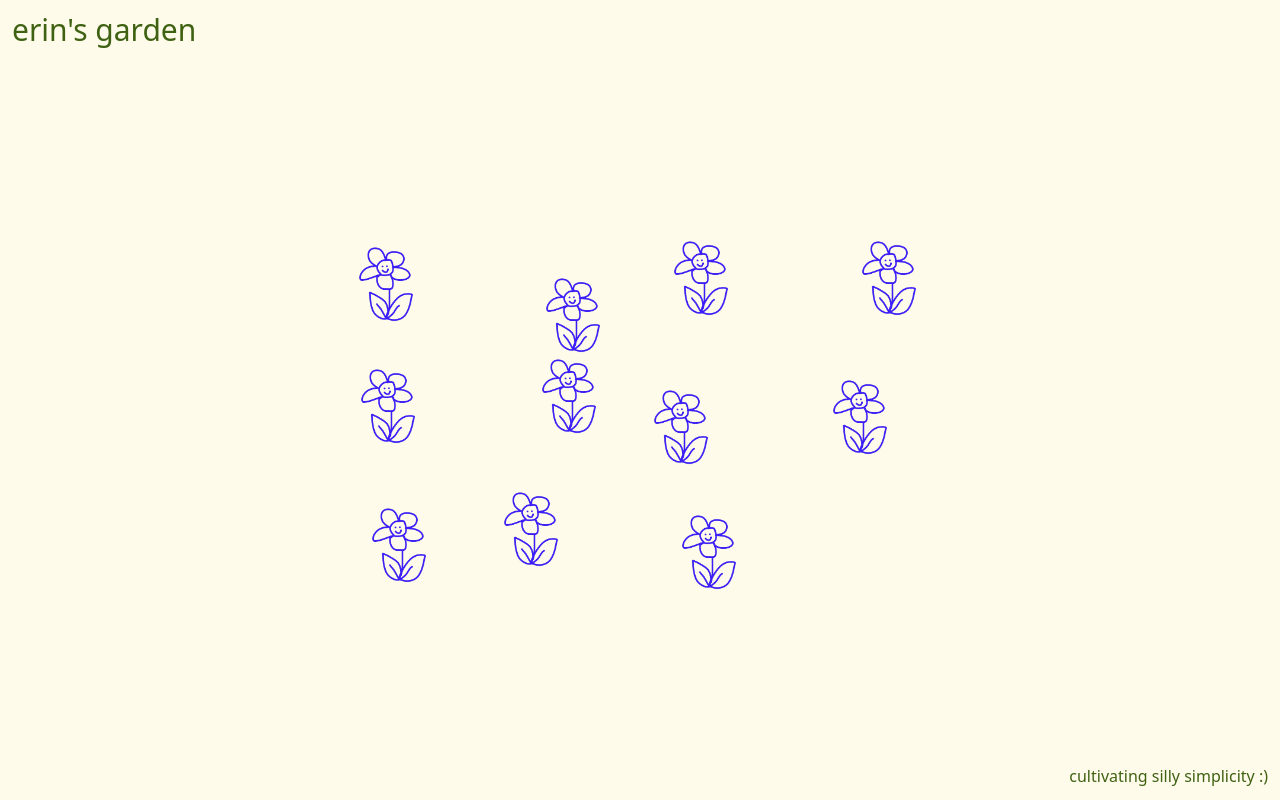
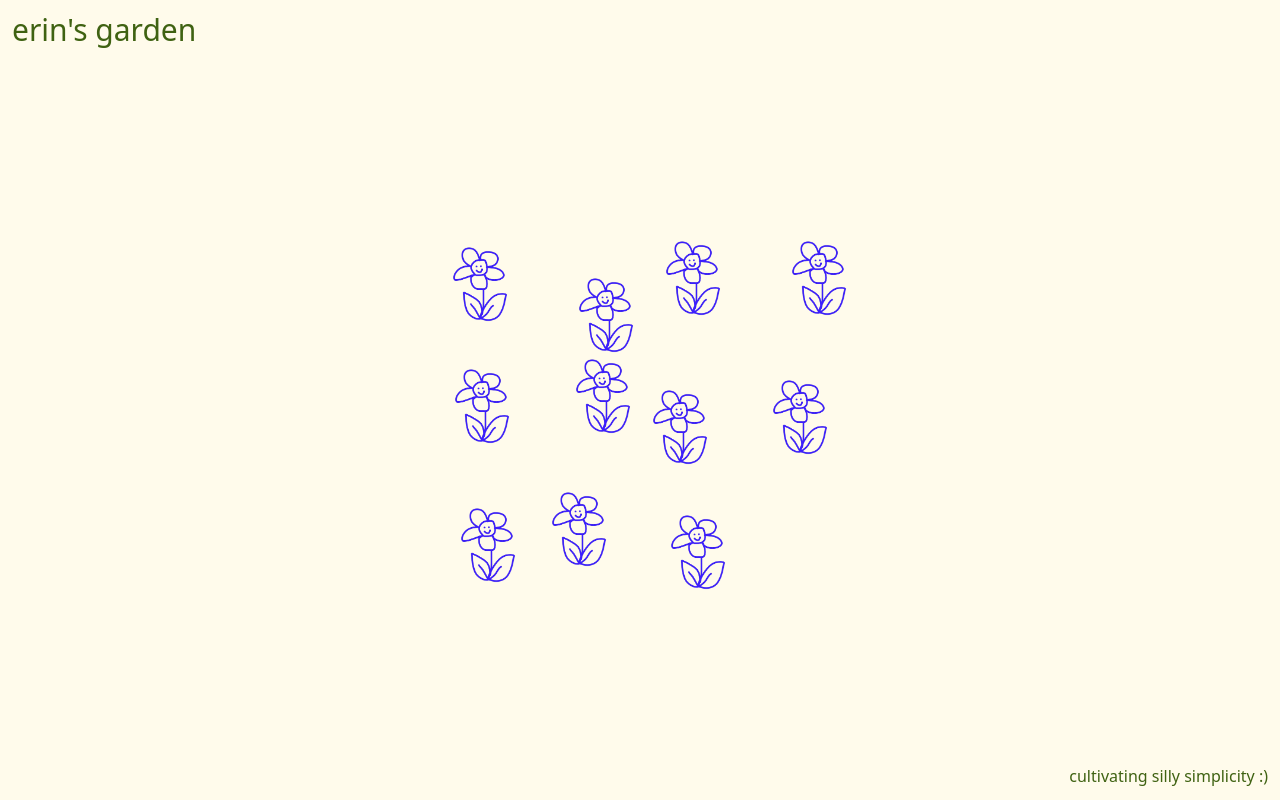
Before and after one commit to erinbeachkofski/digital_garden, a React (Create React App) app: page / in a window 1280 px wide. Built offline with nearby package versions, Linux system fonts and the light colour scheme.

Commit message:
add responsiveness for flower imgs

```diff
--- a/src/App.tsx
+++ b/src/App.tsx
@@ -26,7 +26,9 @@ const PlantBox = () => {
   const gridColsClass = gridColsClasses[numCols] || "grid-cols-1";
 
   return (
-    <div className={`w-1/2 h-1/2 grid ${gridColsClass} gap-4`}>
+    <div
+      className={`w-3/4 h-1/3 sm:w-1/3 sm:h-1/2 grid ${gridColsClass} gap-4`}
+    >
       {plantElements}
     </div>
   );
--- a/src/Plant.tsx
+++ b/src/Plant.tsx
@@ -4,7 +4,7 @@ export const Plant = () => {
   const randomXOffset = Math.random() * 40;
   const randomYOffset = Math.random() * 40;
   console.log(`${randomXOffset}, ${randomYOffset}`);
-  const dynamicClassName = `w-16 h-16 relative hover:scale-110 transform transition-transform duration-300 ease-in-out`;
+  const dynamicClassName = `h-10 h-10 sm:w-16 sm:h-16 relative hover:scale-110 transform transition-transform duration-300 ease-in-out`;
 
   return (
     <div
--- a/src/styles.css
+++ b/src/styles.css
@@ -577,6 +577,14 @@ video {
   height: 100%;
 }
 
+.h-1\/3 {
+  height: 33.333333%;
+}
+
+.h-10 {
+  height: 2.5rem;
+}
+
 .w-16 {
   width: 4rem;
 }
@@ -595,6 +603,10 @@ video {
 
 .w-1\/2 {
   width: 50%;
+}
+
+.w-3\/4 {
+  width: 75%;
 }
 
 .flex-grow {
@@ -722,6 +734,28 @@ video {
   transform: translate(var(--tw-translate-x), var(--tw-translate-y)) rotate(var(--tw-rotate)) skewX(var(--tw-skew-x)) skewY(var(--tw-skew-y)) scaleX(var(--tw-scale-x)) scaleY(var(--tw-scale-y));
 }
 
+@media (min-width: 640px) {
+  .sm\:h-1\/3 {
+    height: 33.333333%;
+  }
+
+  .sm\:h-1\/2 {
+    height: 50%;
+  }
+
+  .sm\:h-16 {
+    height: 4rem;
+  }
+
+  .sm\:w-1\/3 {
+    width: 33.333333%;
+  }
+
+  .sm\:w-16 {
+    width: 4rem;
+  }
+}
+
 @media (min-width: 768px) {
   .md\:h-1\/2 {
     height: 50%;
```
